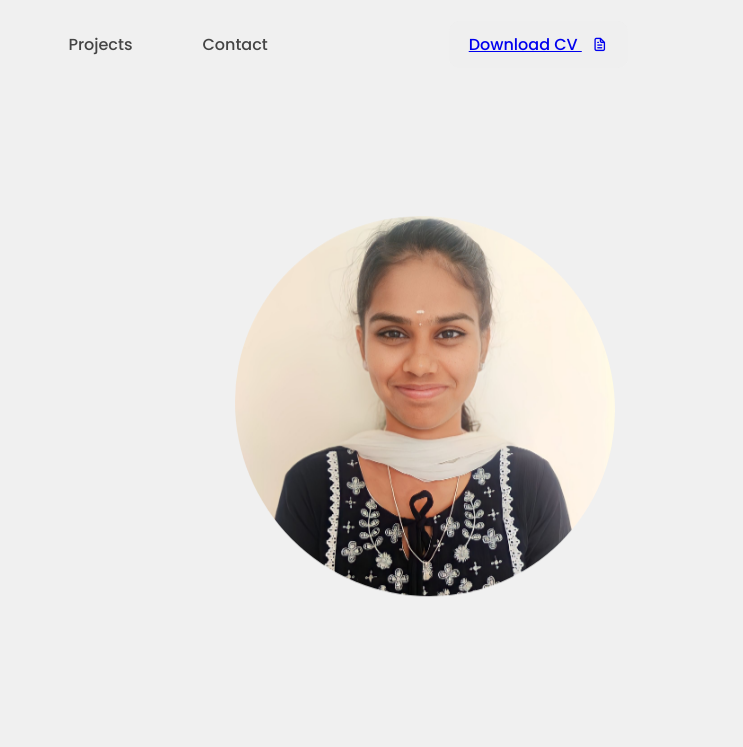
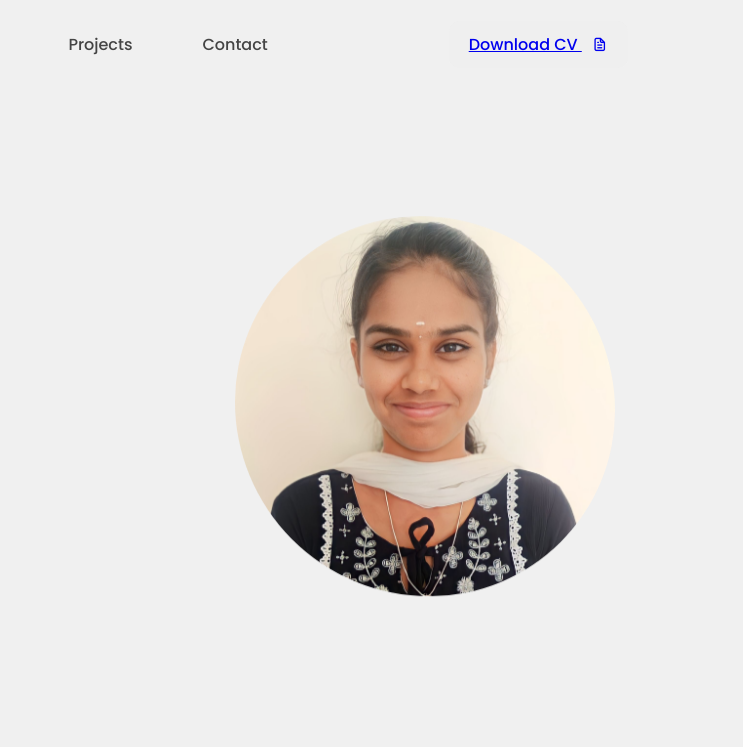
Before and after one commit to umasomu15/personal-website, a plain HTML site: page index.html in a window 1280 px wide. Shown: the top 747 px of the page, 537-1280 px from the left. Drawn offline with nearby package versions, Linux system fonts and the light colour scheme; a script that the page names is missing.

Commit message:
Update css.css

```diff
--- a/css.css
+++ b/css.css
@@ -244,7 +244,7 @@ nav{
 }
 .image img{
     width: 380px;
-    height: 500px;
+    height: 550px;
     object-fit: cover;
 }
 @keyframes imgFloat {
```
